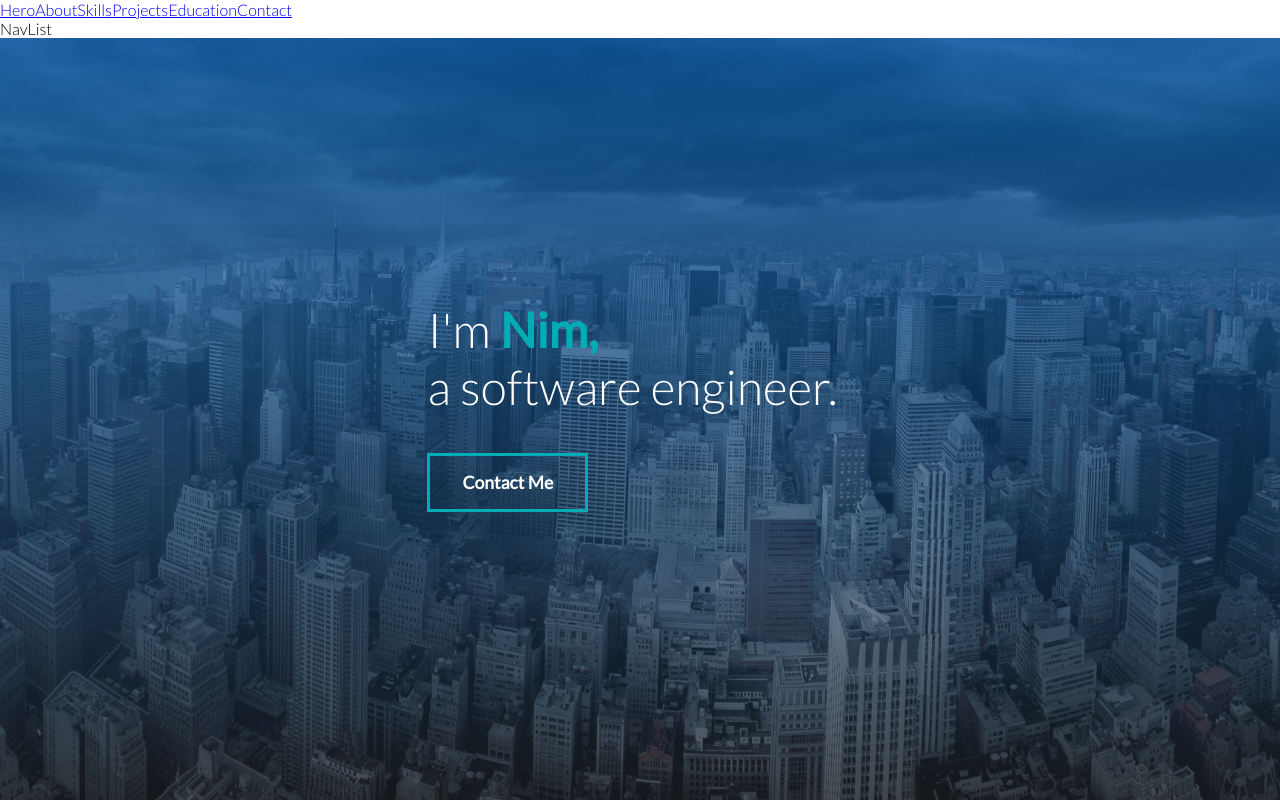
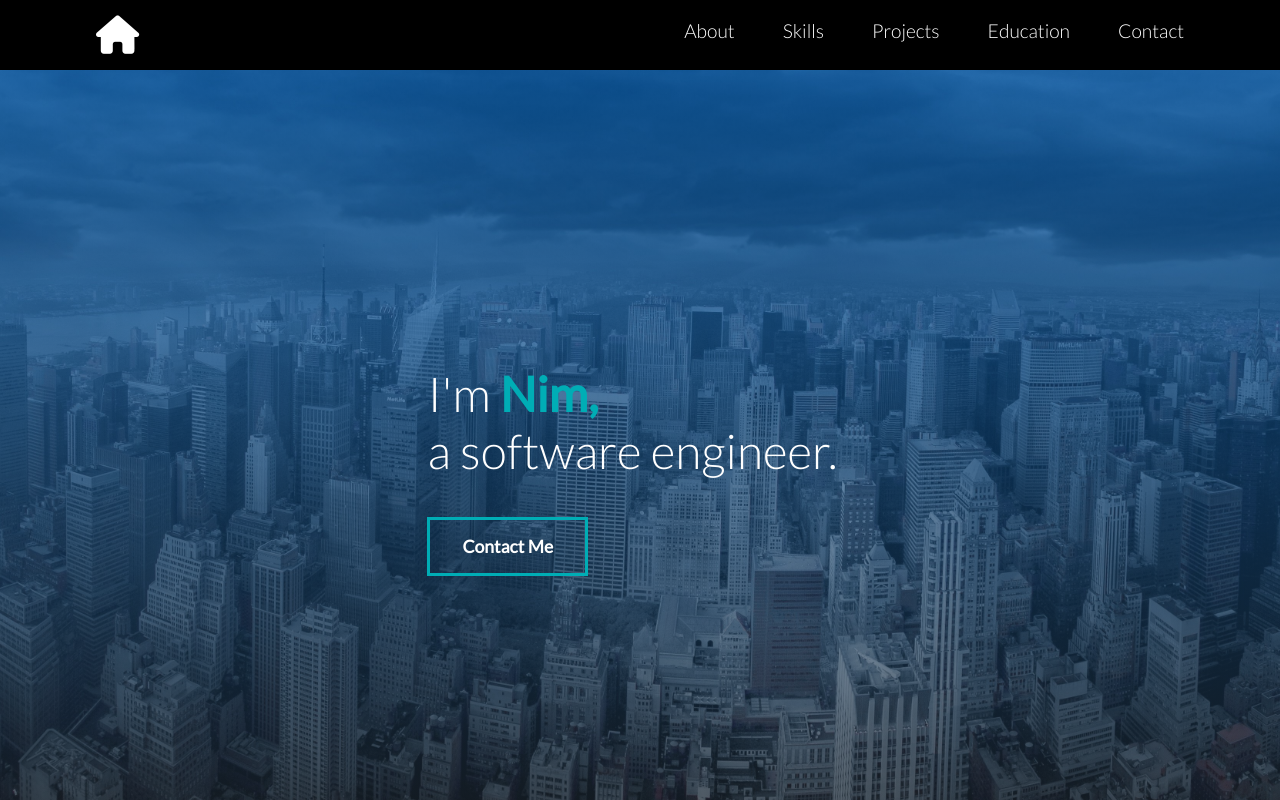
Before and after one commit to nimaester/personalsite, a React (Create React App) app: page / in a window 1280 px wide. Shown: the top 800 px of the page. Built offline with nearby package versions, Linux system fonts and the light colour scheme.

Commit message:
scroll into view works

```diff
--- a/src/App.js
+++ b/src/App.js
@@ -1,4 +1,4 @@
-import React, { useRef } from "react";
+import React, { useRef, useState } from "react";
 import { HashRouter, NavLink, useLocation } from "react-router-dom";
 import "./styles/app.scss";
 
@@ -21,21 +21,35 @@ function App() {
   const educationRef = useRef(null);
   const contactRef = useRef(null);
 
+  const [showLinks, setShowLinks] = useState(false);
+
   return (
     <div className='App'>
-
       <HashRouter>
         <Nav
-          refs={
-            {heroRef,
+          refs={{
+            heroRef,
             aboutRef,
             skillsRef,
             projectsRef,
             educationRef,
-            contactRef}
-          }
+            contactRef,
+          }}
+          setShowLinks={setShowLinks}
+          showLinks={showLinks}
         />
-        <NavList />
+        <NavList
+          setShowLinks={setShowLinks}
+          showLinks={showLinks}
+          refs={{
+            heroRef,
+            aboutRef,
+            skillsRef,
+            projectsRef,
+            educationRef,
+            contactRef,
+          }}
+        />
 
         <Hero key='hero' ref={heroRef} />
         <About key='about' ref={aboutRef} />
@@ -43,9 +57,7 @@ function App() {
         <Projects key='projects' ref={projectsRef} />
         <Education key='education ' ref={educationRef} />
         <Contact key='contact' ref={contactRef} />
-
       </HashRouter>
-
     </div>
   );
 }
--- a/src/Hero.js
+++ b/src/Hero.js
@@ -18,11 +18,6 @@ const Hero = forwardRef((props, ref) => {
     controls.start("hidden");
   }
 
-  const history = useHistory();
-
-  const redirect = () => {
-    history.push("/contact");
-  };
 
   return (
     <div ref={ref}>
@@ -52,7 +47,7 @@ const Hero = forwardRef((props, ref) => {
               <br />
               <br />
             </div>
-            <motion.button variants={fadeAnimation} onClick={redirect}>
+            <motion.button variants={fadeAnimation}>
               Contact Me
             </motion.button>
           </motion.div>
@@ -63,3 +58,5 @@ const Hero = forwardRef((props, ref) => {
 });
 
 export default Hero;
+
+// fix line 50 onClick={} ??
--- a/src/Nav.js
+++ b/src/Nav.js
@@ -1,68 +1,110 @@
 import React, { useEffect } from "react";
 import { useLocation, NavLink } from "react-router-dom";
+import { motion } from "framer-motion";
 
-const Nav = ({ refs }) => {
+const Nav = ({ refs, showLinks, setShowLinks }) => {
   const location = useLocation();
 
   const scrollSmoothHandler = (ref) => {
-    // console.log("Triggered.");
-    ref.current.scrollIntoView({behavior: "smooth"});
+    ref.current.scrollIntoView({ behavior: "smooth"});
   };
 
-  useEffect(() => {
-    // console.log("location", location.pathname);
-    console.log(location.pathname)
-    switch (location.pathname) {
-      case "/hero":
-        scrollSmoothHandler(refs.heroRef);
-        location.pathname = '/'
-        break;
-      case "/about":
-        scrollSmoothHandler(refs.aboutRef);
-        location.pathname = '/'
-        break;
-      case "/skills":
-        scrollSmoothHandler(refs.skillsRef);
-        location.pathname = '/'
-        break;
-        case "/projects":
-        scrollSmoothHandler(refs.projectsRef);
-        location.pathname = '/'
-        break;
-        case "/education":
-        scrollSmoothHandler(refs.educationRef);
-        location.pathname = '/'
-        break;
-        case "/contact":
-        scrollSmoothHandler(refs.contactRef);
-        location.pathname = '/'
-        break;
-      default:
-      // ignore
-    }
-  }, [location, refs]);
+  const closeNavLinks = () => {
+    setShowLinks(!showLinks);
+  };
+
+  // useEffect(() => {
+  //   console.log(location.pathname);
+  //   switch (location.pathname) {
+  //     case "/":
+  //       scrollSmoothHandler(refs.heroRef);
+  //       break;
+  //     case "/about":
+  //       scrollSmoothHandler(refs.aboutRef);
+  //       break;
+  //     case "/skills":
+  //       scrollSmoothHandler(refs.skillsRef);
+  //       break;
+  //     case "/projects":
+  //       scrollSmoothHandler(refs.projectsRef);
+  //       break;
+  //     case "/education":
+  //       scrollSmoothHandler(refs.educationRef);
+  //       break;
+  //     case "/contact":
+  //       scrollSmoothHandler(refs.contactRef);
+  //       break;
+  //     default:
+  //     // ignore
+  //   }
+  // }, [location, refs]);
 
   return (
-    <div>
-      <NavLink to='/hero' activeClassName='selected' replace>
-        Hero
+    <nav>
+      <NavLink to='/' activeClassName='selected' replace>
+        <i onClick={()=>{scrollSmoothHandler(refs.heroRef)}} className='fas fa-home fa-2x'></i>
       </NavLink>
-      <NavLink to='/about' activeClassName='selected' replace>
+      <ul className='nav-bar'>
+        <li className='primary nav-link'>
+          <NavLink onClick={()=>{scrollSmoothHandler(refs.aboutRef)}} to='/about' activeClassName='selected' replace>
             About
           </NavLink>
-      <NavLink to='/skills' activeClassName='selected' replace>
+        <motion.div
+          transition={{ duration: 0.75 }}
+          animate={{ width: location.pathname === "/about" ? "100%" : 0 }}
+          className='current-tab'
+        />
+        </li>
+        <li className='nav-link'>
+        <NavLink onClick={()=>{scrollSmoothHandler(refs.skillsRef)}} to='/skills' activeClassName='selected' replace>
           Skills
         </NavLink>
-      <NavLink to='/projects' activeClassName='selected' replace>
+        <motion.div
+          transition={{ duration: 0.75 }}
+          animate={{ width: location.pathname === "/skills" ? "100%" : 0 }}
+          className='current-tab'
+        />
+        </li>
+        <li className='nav-link'>
+        <NavLink onClick={()=>{scrollSmoothHandler(refs.projectsRef)}} to='/projects' activeClassName='selected' replace>
           Projects
         </NavLink>
-      <NavLink to='/education' activeClassName='selected' replace>
+        <motion.div
+          transition={{ duration: 0.75 }}
+          animate={{ width: location.pathname === "/projects" ? "100%" : 0 }}
+          className='current-tab'
+        />
+        </li>
+        <li className='nav-link'>
+        <NavLink onClick={()=>{scrollSmoothHandler(refs.educationRef)}} to='/education' activeClassName='selected' replace>
           Education
         </NavLink>
-      <NavLink to='/contact' activeClassName='selected' replace>
+        <motion.div
+          transition={{ duration: 0.75 }}
+          animate={{ width: location.pathname === "/education" ? "100%" : 0 }}
+          className='current-tab'
+        />
+        </li>
+        <li className='nav-link'>
+        <NavLink onClick={()=>{scrollSmoothHandler(refs.contactRef)}} to='/contact' activeClassName='selected' replace>
           Contact
         </NavLink>
+        <motion.div
+          transition={{ duration: 0.75 }}
+          animate={{ width: location.pathname === "/contact" ? "100%" : 0 }}
+          className='current-tab'
+        />
+        </li>
+        <div className='burger-icon'>
+          <i
+            className={`${
+              showLinks ? "fas fa-times fa-2x" : "fas fa-bars fa-2x"
+            }`}
+            onClick={closeNavLinks}
+          ></i>
         </div>
+      </ul>
+    </nav>
   );
 };
 
--- a/src/NavList.js
+++ b/src/NavList.js
@@ -1,9 +1,81 @@
 import React from 'react';
+import { useLocation, NavLink } from "react-router-dom";
+import { motion } from "framer-motion";
 
-const NavList = () => {
+const NavList = ({refs, setShowLinks, showLinks}) => {
+
+  const pathname = useLocation();
+
+  const closeNavLinks = () => {
+    setShowLinks(false);
+  }
+
+  const scrollSmoothHandler = (ref) => {
+    ref.current.scrollIntoView({ behavior: "smooth"});
+  };
+
   return (
-    <div>
-      NavList
+    <div className={`nav-list ${showLinks ? "active": ""}`}>
+      <ul>
+      <li onClick={closeNavLinks} className='primary nav-list-link'>
+          <NavLink onClick={()=>{scrollSmoothHandler(refs.heroRef)}} to='/' activeClassName='selected' replace>Home</NavLink>
+          <motion.div
+            transition={{ duration: 0.75 }}
+            animate={{ width: pathname.pathname === "/" ? "100%" : 0 }}
+            className='current-tab'
+          />
+        </li>
+        <li onClick={closeNavLinks} className='nav-list-link'>
+          <NavLink onClick={()=>{scrollSmoothHandler(refs.aboutRef)}} to='/about' activeClassName='selected' replace>About</NavLink>
+          <motion.div
+            transition={{ duration: 0.75 }}
+            animate={{
+              width: pathname.pathname === "/about" ? "100%" : 0,
+            }}
+            className='current-tab'
+          />
+        </li>
+        <li onClick={closeNavLinks} className='nav-list-link'>
+          <NavLink onClick={()=>{scrollSmoothHandler(refs.skillsRef)}} to='/skills' activeClassName='selected' replace>Skills</NavLink>
+          <motion.div
+            transition={{ duration: 0.75 }}
+            animate={{
+              width: pathname.pathname === "/skills" ? "100%" : 0,
+            }}
+            className='current-tab'
+          />
+        </li>
+        <li onClick={closeNavLinks} className='nav-list-link'>
+          <NavLink onClick={()=>{scrollSmoothHandler(refs.projectsRef)}} to='/projects' activeClassName='selected' replace>Projects</NavLink>
+          <motion.div
+            transition={{ duration: 0.75 }}
+            animate={{
+              width: pathname.pathname === "/projects" ? "100%" : 0,
+            }}
+            className='current-tab'
+          />
+        </li>
+        <li onClick={closeNavLinks} className='nav-list-link'>
+          <NavLink onClick={()=>{scrollSmoothHandler(refs.educationRef)}} to='/education' activeClassName='selected' replace>Education</NavLink>
+          <motion.div
+            transition={{ duration: 0.75 }}
+            animate={{
+              width: pathname.pathname === "/education" ? "100%" : 0,
+            }}
+            className='current-tab'
+          />
+        </li>
+        <li onClick={closeNavLinks} className='nav-list-link'>
+          <NavLink onClick={()=>{scrollSmoothHandler(refs.contactRef)}} to='/contact' activeClassName='selected' replace>Contact</NavLink>
+          <motion.div
+            transition={{ duration: 0.75 }}
+            animate={{
+              width: pathname.pathname === "/contact" ? "100%" : 0,
+            }}
+            className='current-tab'
+          />
+        </li>
+      </ul>
     </div>
   );
 };
--- a/src/styles/_about.scss
+++ b/src/styles/_about.scss
@@ -1,4 +1,5 @@
 .hero {
+  padding-top: 2rem;
   display: flex;
   height: 100vh;
   align-items: center;
--- a/src/styles/_nav.scss
+++ b/src/styles/_nav.scss
@@ -1,6 +1,6 @@
 nav {
   display: flex;
-  padding: 2rem 6rem 2rem 6rem;
+  padding: 1rem 6rem 1rem 6rem;
   background-color: black;
   justify-content: space-between;
   position: sticky;
@@ -15,21 +15,20 @@ nav {
     justify-content: center;
   }
   .nav-link{
-    padding-left: 5rem;
+    padding-left: 3rem;
     position: relative;
   }
   a {
     text-decoration: none !important;
     color: white;
     font-size: 1.2rem;
-    letter-spacing: 3px;
   }
 
   li:hover, .fas:hover {
     cursor: pointer;
   }
   .primary {
-    margin-left: -5rem;
+    margin-left: -3rem;
   }
 
   .current-tab {
@@ -57,7 +56,7 @@ nav {
 @media screen and (max-width: 865px) {
   nav {
     justify-content: space-between;
-    padding: 2rem 3rem 2rem 3rem;
+    padding: 1rem 3.5rem 1rem 3.5rem;
     .nav-link {
       display: none;
     }
--- a/src/styles/_navlist.scss
+++ b/src/styles/_navlist.scss
@@ -1,11 +1,11 @@
 .nav-list {
   z-index: 10;
   position: fixed;
-  top: 5rem;
+  top: 3rem;
   right: 0;
   padding-top: 2rem;
   width: 25vw;
-  height: 35vh;
+  height: 60vh;
   background-color: black;
   opacity: 0.9;
   transform: translateX(100%);
--- a/src/styles/app.scss
+++ b/src/styles/app.scss
@@ -43,9 +43,9 @@ hr {
 }
 
 @import "./about";
-// @import "./nav";
+@import "./nav";
 // @import "./education";
 // @import "./skills";
 // @import "./contact";
 // @import "./footer";
-// @import "./navlist";
+@import "./navlist";
```
Lines whose indentation alone changed are shown as unchanged.
